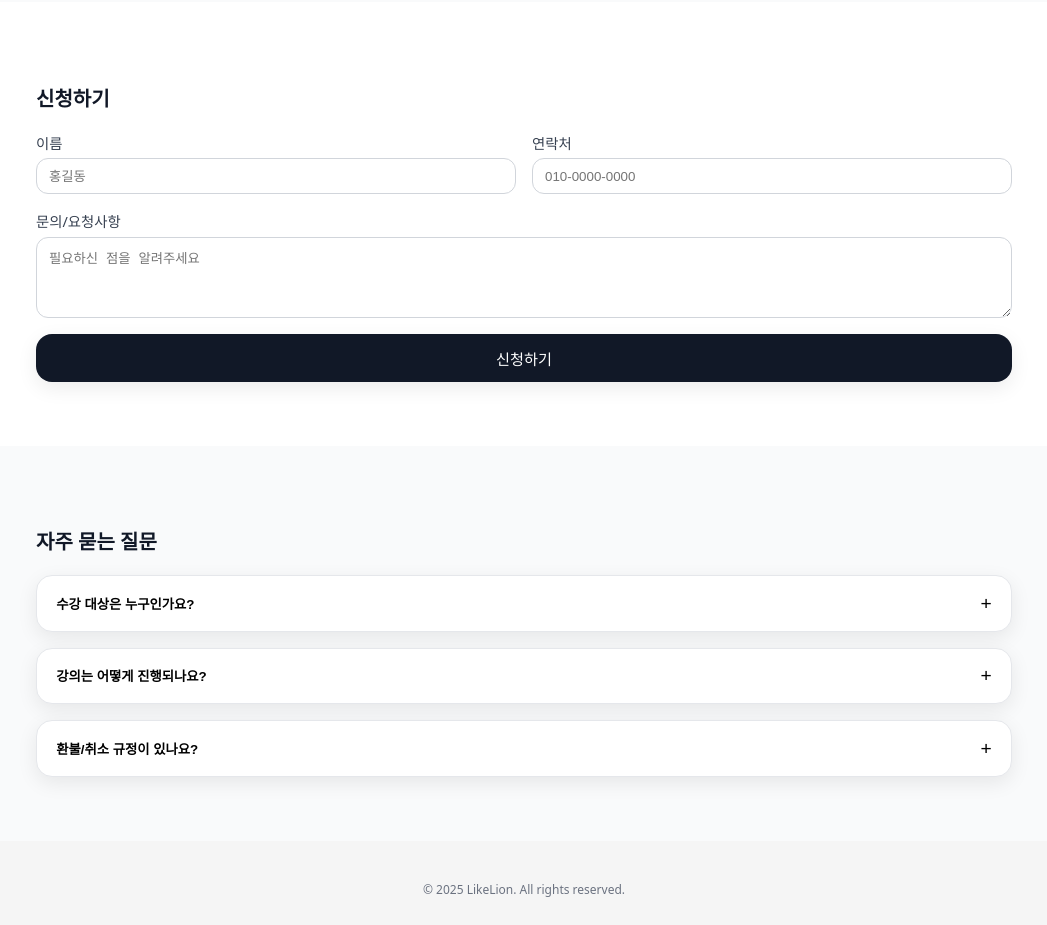
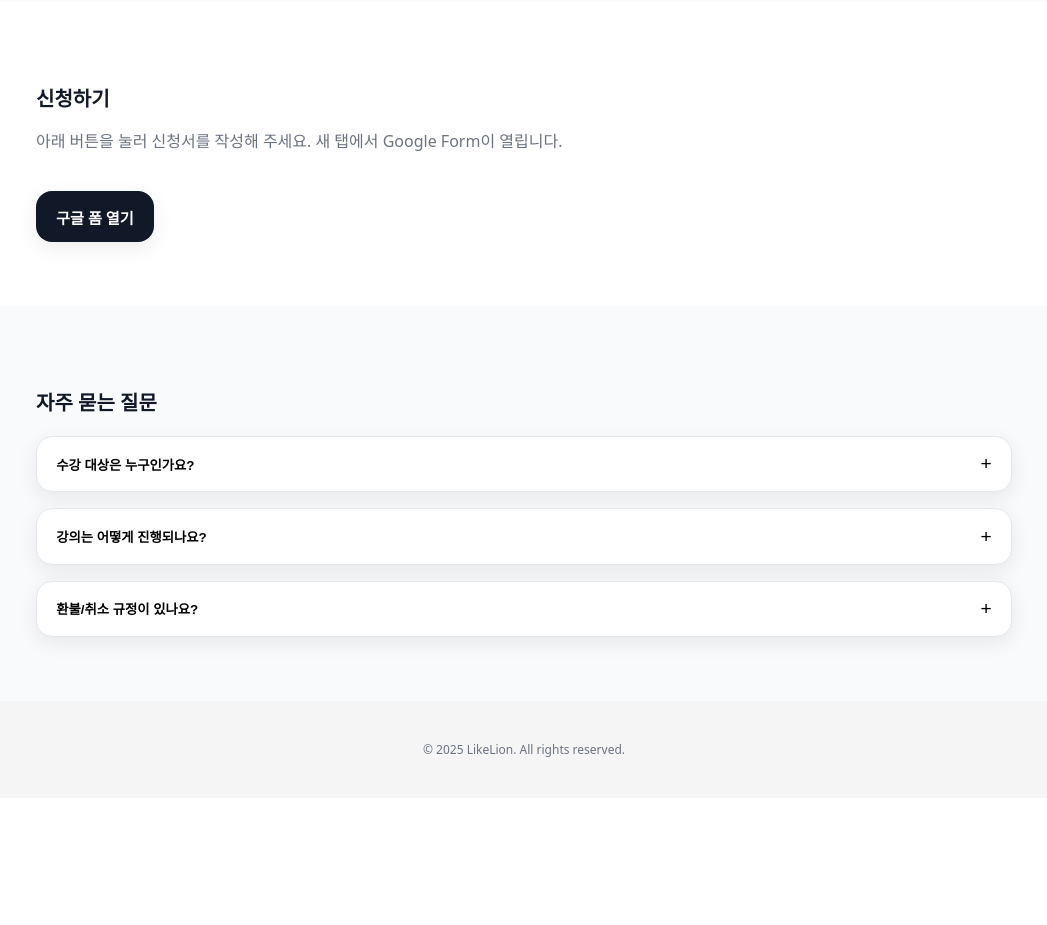
Before and after one commit to sipoon07/harmonium-likelion-v2, a React (Vite) app: page / in a window 1280 px wide. Shown: the part 880-1805 px from the top of the page, without its empty margins (116-1163 px from the left). After the commit the page ends 1678 px from the top, so only its background shows below. Built offline with nearby package versions, Linux system fonts and the light colour scheme; the HTML template or start-up script is replaced by a standard one.

Commit message:
Google Form Link

```diff
--- a/src/sections/ApplySection.module.css
+++ b/src/sections/ApplySection.module.css
@@ -2,30 +2,18 @@
 .inner{ max-width:64rem; margin:0 auto; padding:4rem 1.5rem }
 .title{ font-size:1.25rem; font-weight:800 }
 
-.form{
-  margin-top:1.25rem;
-  display:grid; gap:1rem; grid-template-columns:1fr;
+.desc{
+  margin-top:.75rem;
+  color:#6b7280; /* text-soft */
+  line-height:1.7;
 }
-@media (min-width:640px){
-  .form{ grid-template-columns:1fr 1fr }
-}
-.field{ display:flex; flex-direction:column }
-.field label{ font-size:.9rem; color:#374151 }
-.field input,.field textarea{
-  margin-top:.35rem; padding:.6rem .75rem;
-  border:1px solid #d1d5db; border-radius:12px;
-  outline:none; transition:box-shadow .15s ease, border-color .15s ease;
-}
-.field input:focus,.field textarea:focus{
-  border-color:#9ca3af; box-shadow:0 0 0 4px rgba(17,24,39,.08);
-}
-.full{ grid-column:1 / -1 }
 
 .submit{
-  grid-column:1 / -1;
+  display:inline-flex; align-items:center; justify-content:center;
+  margin-top:1.25rem;
   border:none; border-radius:var(--radius-xl);
   background:var(--brand-900); color:#fff;
-  padding:.8rem 1.25rem; font-size:.95rem;
+  padding:.9rem 1.25rem; font-size:.95rem; font-weight:600;
   box-shadow:var(--shadow-soft); cursor:pointer;
   transition:transform .08s ease, box-shadow .2s ease, opacity .2s ease;
 }
--- a/src/sections/ApplySection.tsx
+++ b/src/sections/ApplySection.tsx
@@ -1,31 +1,26 @@
-import type { FormEvent } from "react";
 import styles from "./ApplySection.module.css";
 
 export default function ApplySection() {
-  function handleSubmit(e: FormEvent<HTMLFormElement>) {
-    e.preventDefault();
-    alert("신청이 접수되었습니다! 곧 연락드릴게요.");
-  }
+  // TODO: 아래 URL을 본인 Google Form 링크로 교체하세요.
+  const GOOGLE_FORM_URL =
+    "https://docs.google.com/forms/d/e/1FAIpQLScVJgEiLJFIFvfxRgQn44LVHW8HS2dquzWU0u0bMtmAK736gg/viewform";
 
   return (
     <section id="apply" className={styles.wrap}>
       <div className={styles.inner}>
         <h2 className={styles.title}>신청하기</h2>
-        <form onSubmit={handleSubmit} className={styles.form}>
-          <div className={styles.field}>
-            <label htmlFor="name">이름</label>
-            <input id="name" name="name" type="text" placeholder="홍길동" required />
-          </div>
-          <div className={styles.field}>
-            <label htmlFor="phone">연락처</label>
-            <input id="phone" name="phone" type="tel" placeholder="010-0000-0000" required />
-          </div>
-          <div className={`${styles.field} ${styles.full}`}>
-            <label htmlFor="memo">문의/요청사항</label>
-            <textarea id="memo" name="memo" rows={4} placeholder="필요하신 점을 알려주세요" />
-          </div>
-          <button type="submit" className={styles.submit}>신청하기</button>
-        </form>
+        <p className={styles.desc}>
+          아래 버튼을 눌러 신청서를 작성해 주세요. 새 탭에서 Google Form이 열립니다.
+        </p>
+        <a
+          href={GOOGLE_FORM_URL}
+          target="_blank"
+          rel="noopener noreferrer"
+          className={styles.submit}
+          aria-label="구글 폼 새 탭에서 열기"
+        >
+          구글 폼 열기
+        </a>
       </div>
     </section>
   );
```
